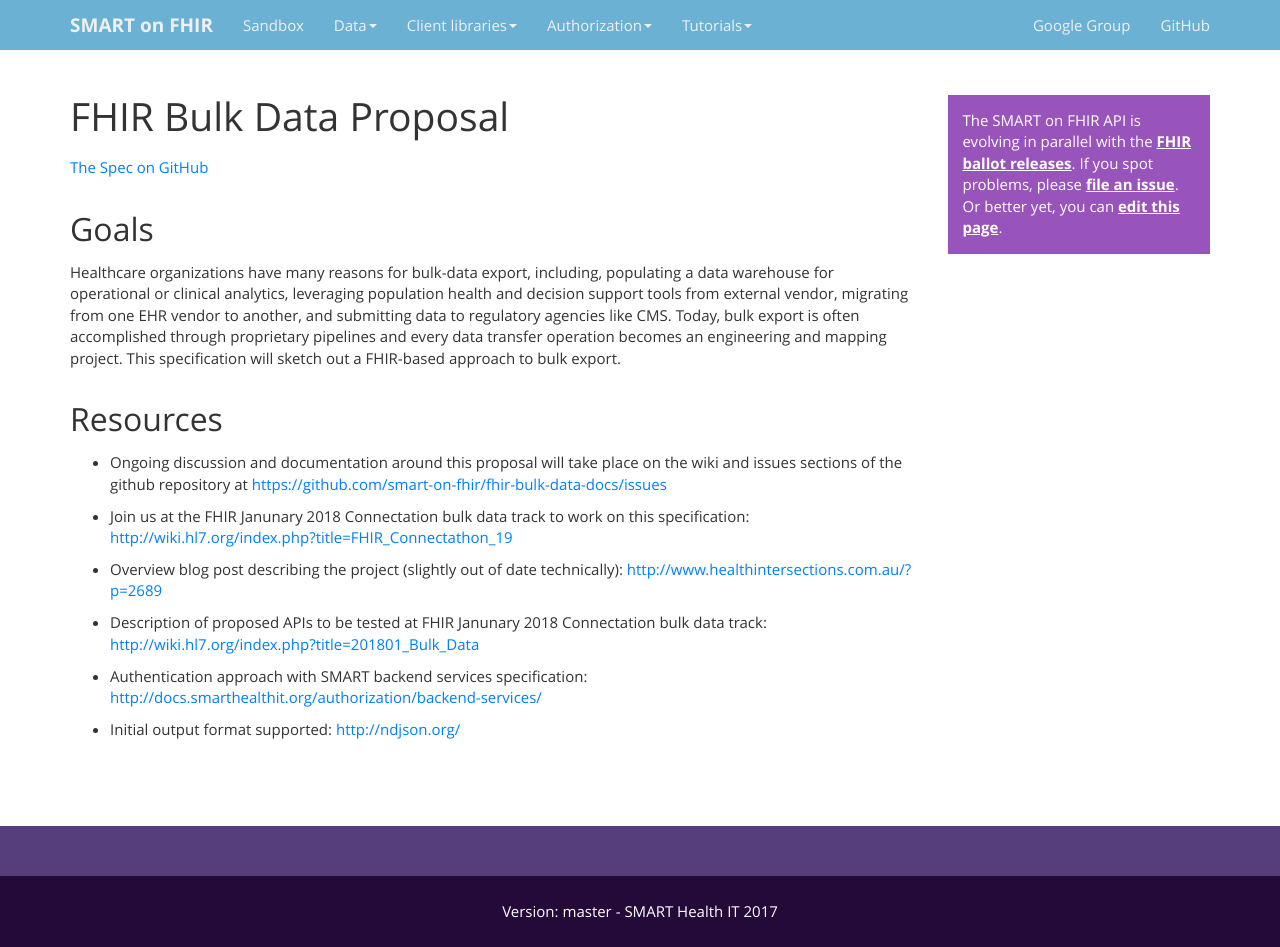
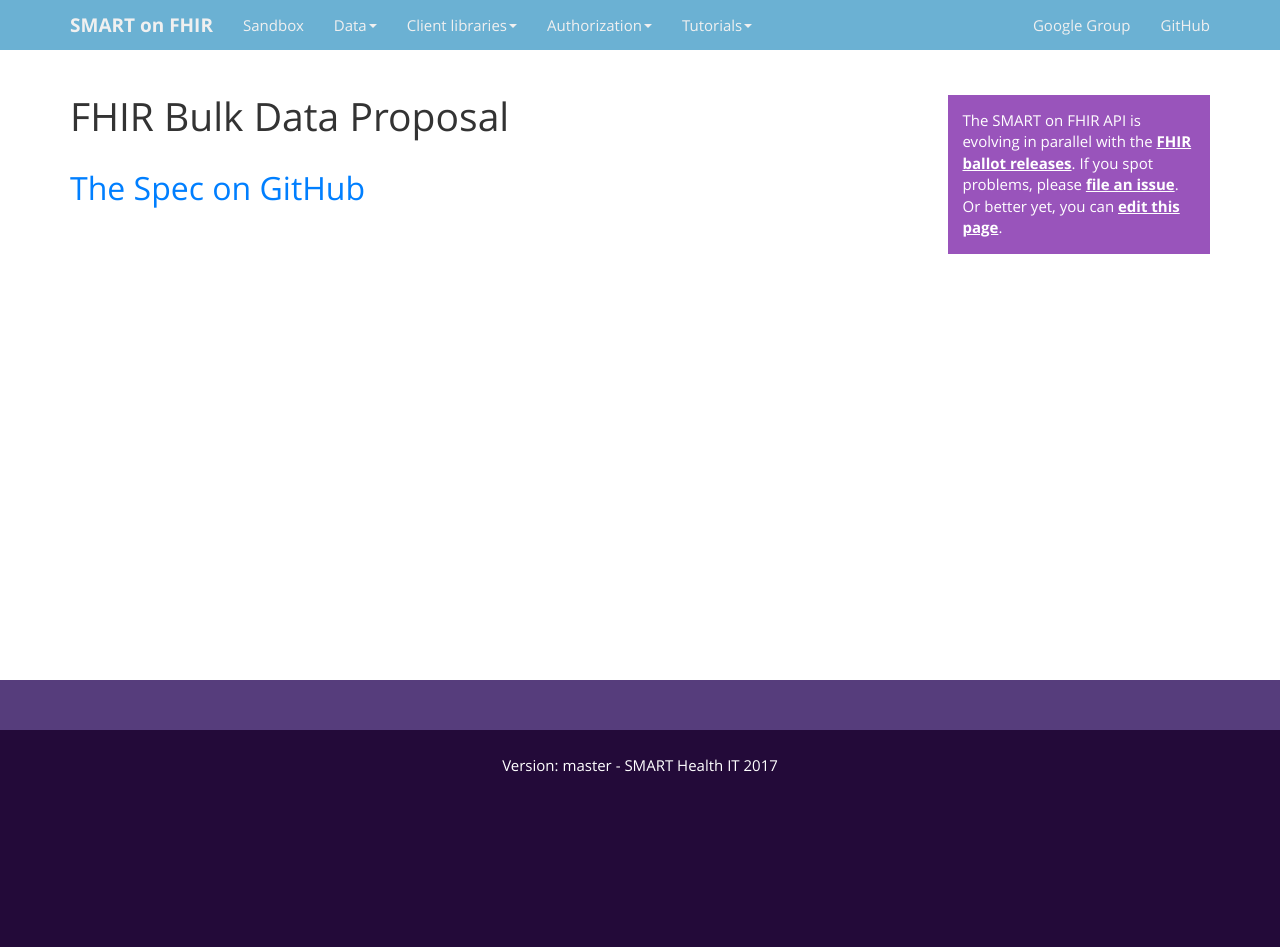
Before and after one commit to smart-on-fhir/smart-on-fhir.github.io, a Jekyll site: the page built from flat-fhir/index.md, in a window 1280 px wide. Built offline with Jekyll 4.4.1, drawn with Linux system fonts in a browser that asks for light colours; after the commit the page ends 900 px from its top, so only the background shows below that.

Commit message:
Update index.md

```diff
--- a/flat-fhir/index.md
+++ b/flat-fhir/index.md
@@ -5,28 +5,4 @@ title: "FHIR Bulk Data"
 
 # FHIR Bulk Data Proposal
 
-[The Spec on GitHub](https://github.com/smart-on-fhir/fhir-bulk-data-docs)
-
-
-## Goals
-Healthcare organizations have many reasons for bulk-data export, including, populating a data warehouse for operational or clinical analytics, leveraging population health and decision support tools from external vendor, migrating from one EHR vendor to another, and submitting data to regulatory agencies like CMS. Today, bulk export is often accomplished through proprietary pipelines and every data transfer operation becomes an engineering and mapping project. This specification will sketch out a FHIR-based approach to bulk export.
-
-
-
-## Resources
-- Ongoing discussion and documentation around this proposal will take place on the wiki and issues sections of the github repository at [https://github.com/smart-on-fhir/fhir-bulk-data-docs/issues](https://github.com/smart-on-fhir/fhir-bulk-data-docs/issues)
-
-- Join us at the FHIR Janunary 2018 Connectation bulk data track to work on this specification:
-[http://wiki.hl7.org/index.php?title=FHIR_Connectathon_19](http://wiki.hl7.org/index.php?title=FHIR_Connectathon_19)
-
-- Overview blog post describing the project (slightly out of date technically):
-[http://www.healthintersections.com.au/?p=2689](http://www.healthintersections.com.au/?p=2689)
-
-- Description of proposed APIs to be tested at FHIR Janunary 2018 Connectation bulk data track: [http://wiki.hl7.org/index.php?title=201801_Bulk_Data](http://wiki.hl7.org/index.php?title=201801_Bulk_Data)
-
-- Authentication approach with SMART backend services specification:
-[http://docs.smarthealthit.org/authorization/backend-services/](http://docs.smarthealthit.org/authorization/backend-services/
-)
-
-- Initial output format supported:
-[http://ndjson.org/](http://ndjson.org/)
+## [The Spec on GitHub](https://github.com/smart-on-fhir/fhir-bulk-data-docs)
```
